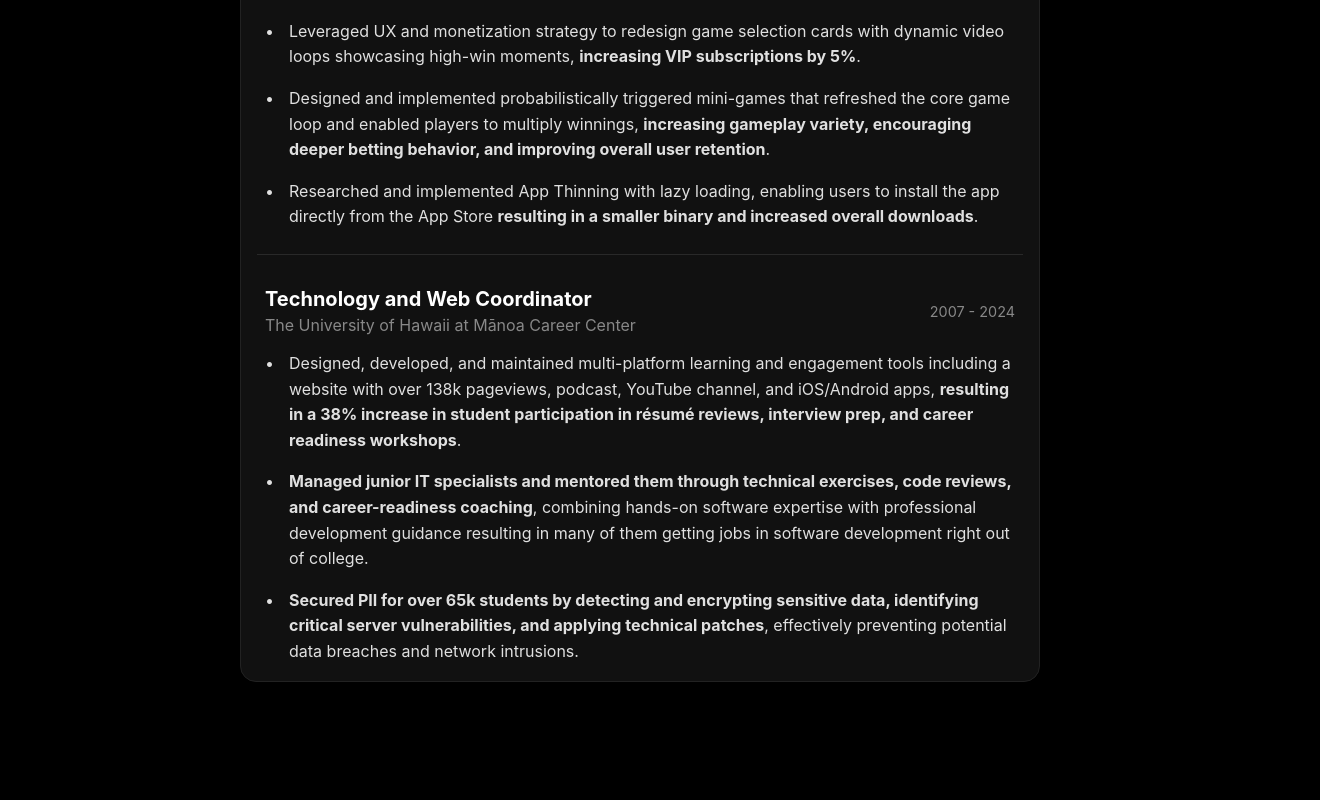
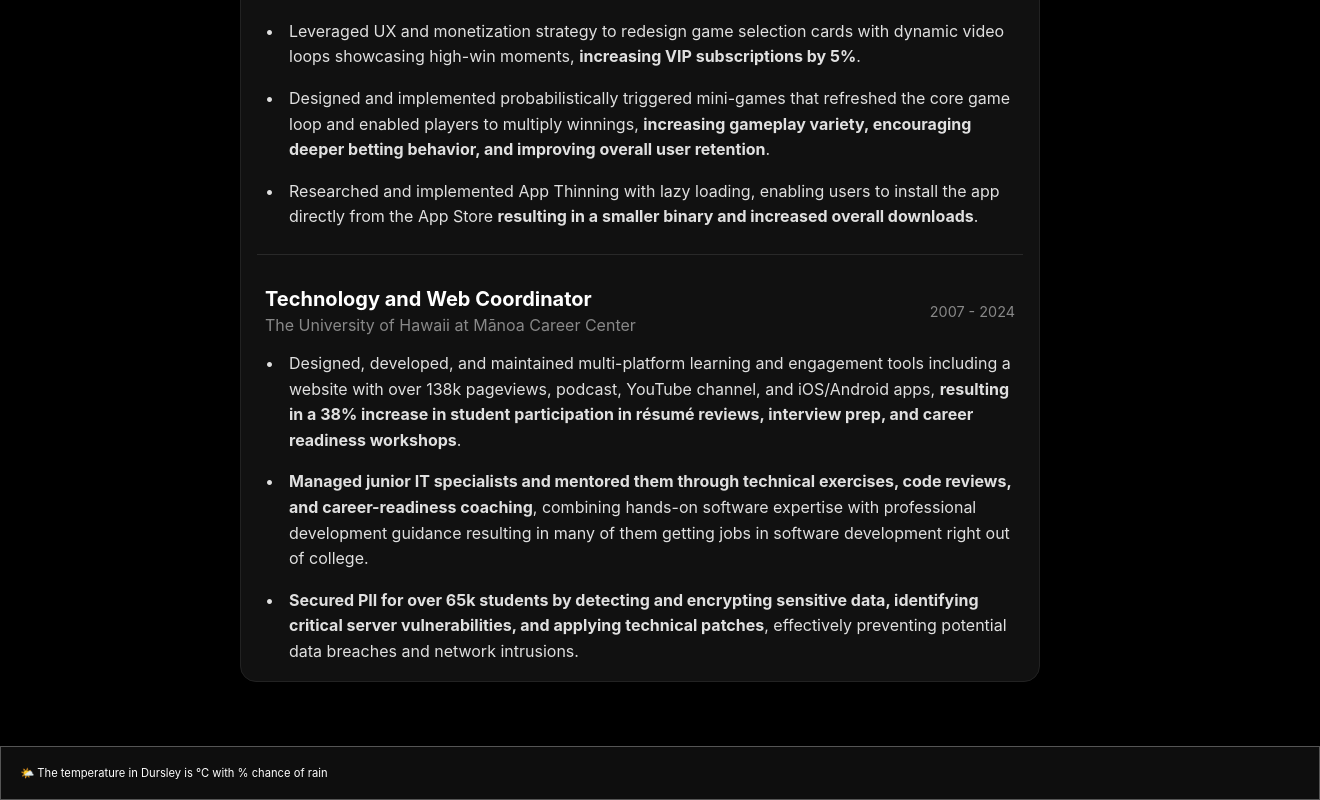
Before and after one commit to davidkneely/davidkneely.github.io, a React (Create React App) app: page / in a window 1280 px wide. Shown: the part 1049-1849 px from the top of the page, 1320 px wide, since content can reach past the window. Before the commit the page ends 1795 px from the top, so only its background shows below. Built offline with nearby package versions, Linux system fonts and the light colour scheme; no server answers.

Commit message:
Adds temperature API call

```diff
--- a/src/App.css
+++ b/src/App.css
@@ -35,6 +35,7 @@
   from {
     transform: rotate(0deg);
   }
+
   to {
     transform: rotate(360deg);
   }
@@ -766,12 +767,29 @@
 
 /* swing.css */
 @keyframes swing {
-  0%   { transform: rotate(0deg); }
-  20%  { transform: rotate(-50deg); }
-  40%  { transform: rotate(20deg); }
-  60%  { transform: rotate(-10deg); }
-  80%  { transform: rotate(10deg); }
-  100% { transform: rotate(0deg); }
+  0% {
+    transform: rotate(0deg);
+  }
+
+  20% {
+    transform: rotate(-50deg);
+  }
+
+  40% {
+    transform: rotate(20deg);
+  }
+
+  60% {
+    transform: rotate(-10deg);
+  }
+
+  80% {
+    transform: rotate(10deg);
+  }
+
+  100% {
+    transform: rotate(0deg);
+  }
 }
 
 .swing {
@@ -779,3 +797,16 @@
   transform-origin: center;
   animation: swing 3s ease-in-out;
 }
+
+.footer {
+  background: #0e0e0e;
+  color: rgb(255, 255, 255);
+  padding: 0.5rem 1.2rem;
+  font-size: 0.7rem;
+  text-decoration: none;
+  transition: all 0.2s ease;
+  border: 1px solid #333;
+  width: 100%;
+  display: inline-block;
+  border-color: #555;
+}
--- a/src/App.js
+++ b/src/App.js
@@ -7,6 +7,7 @@ import Post from './components/Post';
 import ExperienceToggle from './components/ExperienceToggle';
 import Skills from './components/Skills';
 import SwingEmoji from './components/SwingEmoji';
+import Footer from './components/Footer';
 
 
 function App() {
@@ -65,6 +66,7 @@ function App() {
           <Route path="/post/:id" element={<Post />} />
         </Routes>
       </div>
+      <Footer />
     </Router>
   );
 }
--- /dev/null
+++ b/src/components/Footer.js
@@ -0,0 +1,26 @@
+import React from 'react';
+import { useState, useEffect } from 'react';
+
+const Footer = () => {
+
+    const [temp, setTemp] = useState('');
+    const [rain, setRain] = useState();
+    const api = 'https://api.open-meteo.com/v1/forecast?latitude=51.6814&longitude=-2.3533&hourly=temperature_2m&current=temperature_2m,relative_humidity_2m,rain,snowfall,precipitation&timezone=Europe%2FLondon'
+
+    useEffect(() => {
+        fetch(api)
+            .then(response => response.json())
+            .then(data => {
+                setTemp(data.current.temperature_2m);
+                setRain(data.current.rain.toFixed(0));
+            });
+    }, []);
+
+    return (
+        <footer className="footer">
+            <p>🌤️ The temperature in Dursley is <sttrong>{temp}°C</sttrong> with {rain}% chance of rain </p>
+        </footer>
+    );
+};
+
+export default Footer;
```
